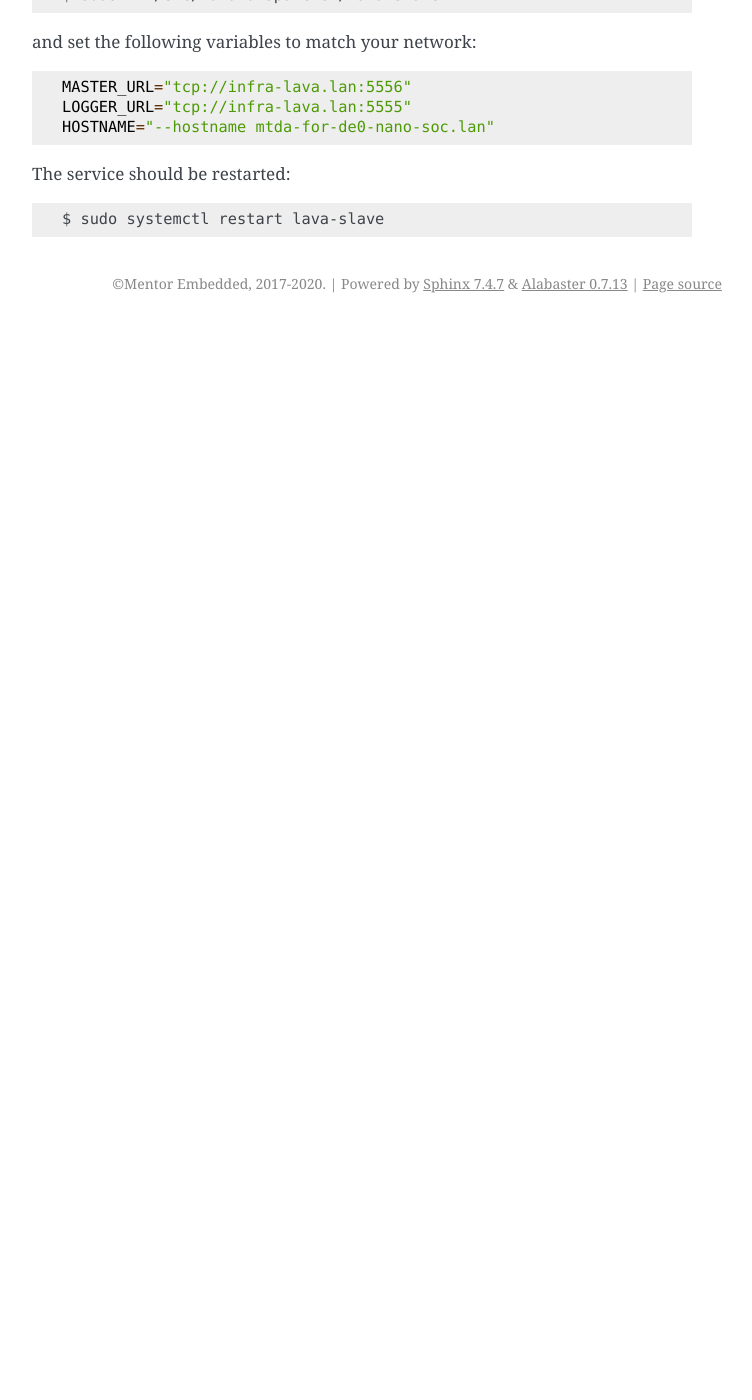
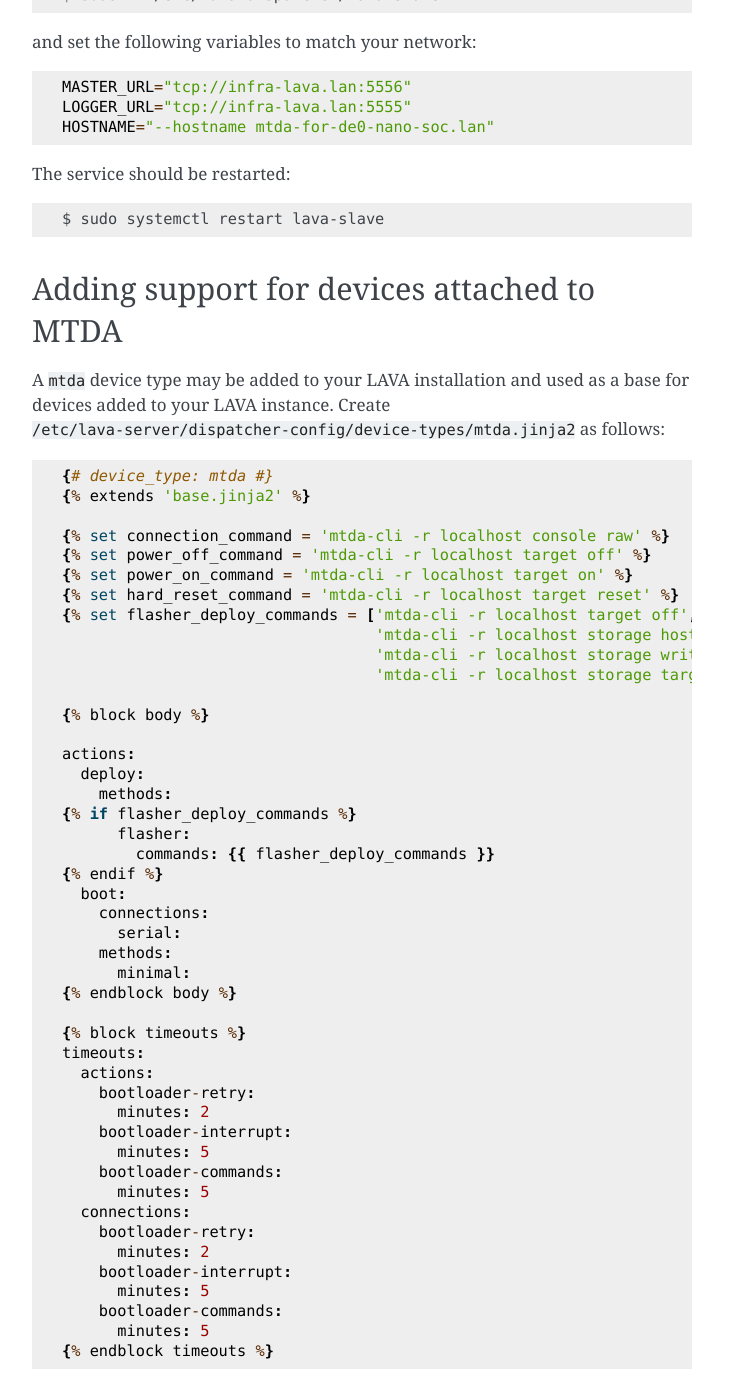
Before and after one commit to siemens/mtda, a Sphinx documentation site: the page built from docs/lava.rst, in a window 1280 px wide and 1400 px high, scrolled down 1039 px. Shown: the whole window, without its empty margins (388-1140 px from the left). Built offline with Sphinx 7.4.7, drawn with Linux system fonts in a browser that asks for light colours; before the commit the page ends 1362 px from its top, so only the background shows below that; some of the changed text lies outside the part shown.

Commit message:
docs: describe how to create a "mtda" device type in LAVA
Signed-off-by: Cedric Hombourger <Cedric_Hombourger@mentor.com>

```diff
--- a/docs/lava.rst
+++ b/docs/lava.rst
@@ -52,3 +52,56 @@
 The service should be restarted::
 
     $ sudo systemctl restart lava-slave
+
+Adding support for devices attached to MTDA
+-------------------------------------------
+
+A ``mtda`` device type may be added to your LAVA installation and used as a
+base for devices added to your LAVA instance. Create
+``/etc/lava-server/dispatcher-config/device-types/mtda.jinja2`` as follows::
+
+    {# device_type: mtda #}
+    {% extends 'base.jinja2' %}
+
+    {% set connection_command = 'mtda-cli -r localhost console raw' %}
+    {% set power_off_command = 'mtda-cli -r localhost target off' %}
+    {% set power_on_command = 'mtda-cli -r localhost target on' %}
+    {% set hard_reset_command = 'mtda-cli -r localhost target reset' %}
+    {% set flasher_deploy_commands = ['mtda-cli -r localhost target off',
+                                      'mtda-cli -r localhost storage host',
+                                      'mtda-cli -r localhost storage write "{IMAGE}"',
+                                      'mtda-cli -r localhost storage target'] %}
+
+    {% block body %}
+
+    actions:
+      deploy:
+        methods:
+    {% if flasher_deploy_commands %}
+          flasher:
+            commands: {{ flasher_deploy_commands }}
+    {% endif %}
+      boot:
+        connections:
+          serial:
+        methods:
+          minimal:
+    {% endblock body %}
+
+    {% block timeouts %}
+    timeouts:
+      actions:
+        bootloader-retry:
+          minutes: 2
+        bootloader-interrupt:
+          minutes: 5
+        bootloader-commands:
+          minutes: 5
+      connections:
+        bootloader-retry:
+          minutes: 2
+        bootloader-interrupt:
+          minutes: 5
+        bootloader-commands:
+          minutes: 5
+    {% endblock timeouts %}
```
